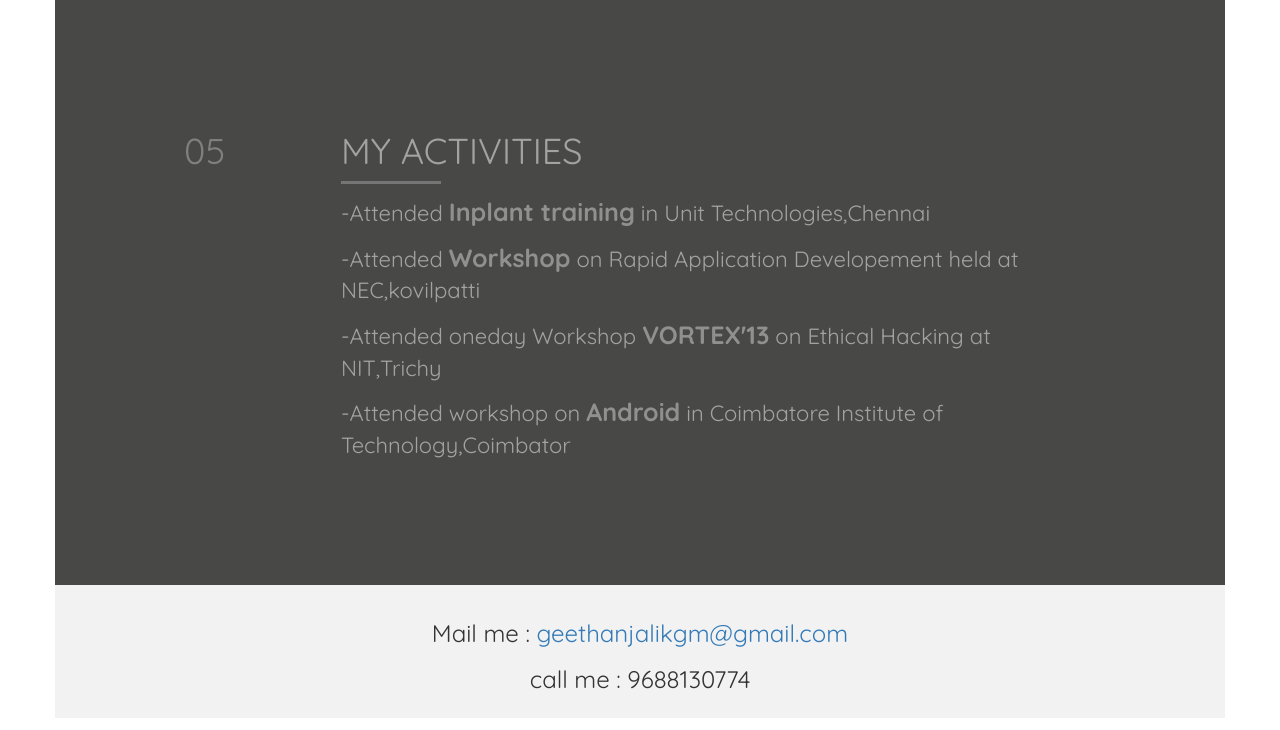
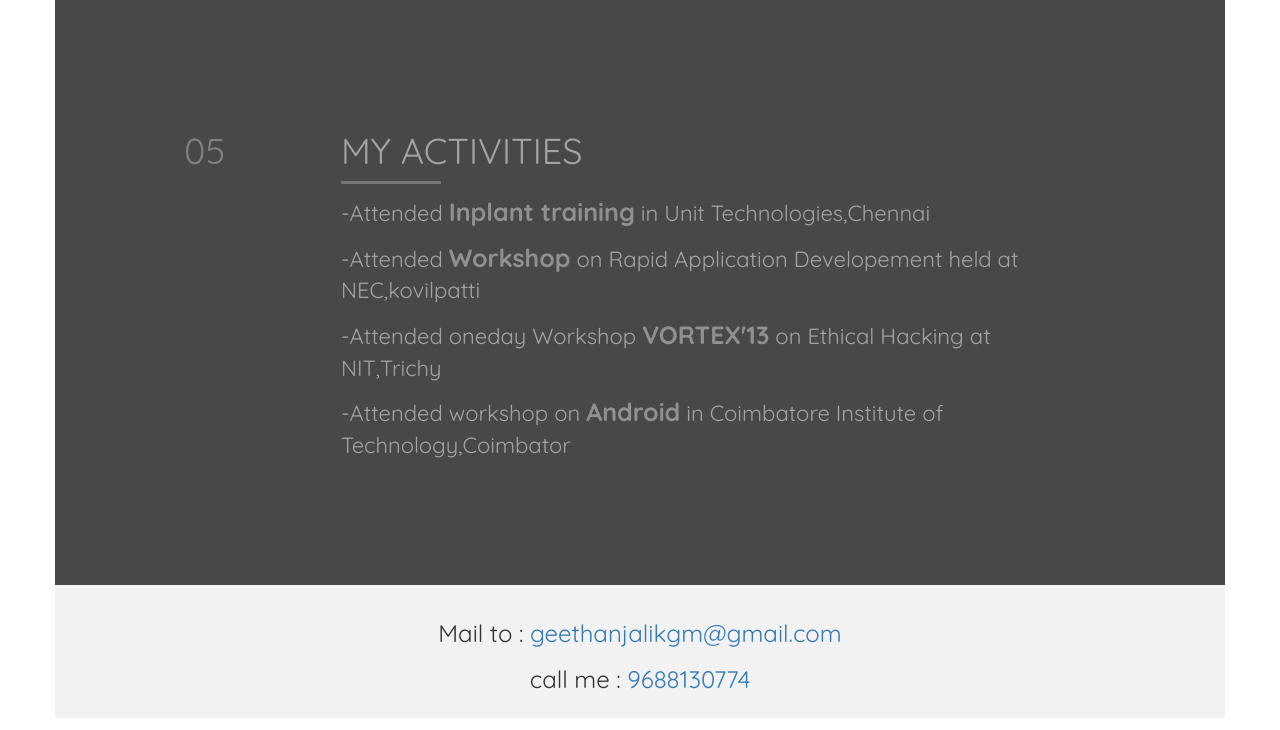
Before and after one commit to anjaligm/anjaligm.github.io, a plain HTML site: page index.html in a window 1280 px wide. Shown: the part 2975-3705 px from the top of the page. Drawn offline with Linux system fonts and the light colour scheme.

Commit message:
technical modified

```diff
--- a/index.html
+++ b/index.html
@@ -156,8 +156,8 @@
              <div class="container main4">
              <div class="row master4">
                <div class="col-md-12 message">
-                 <h3>Mail me : <a href="https://mail.google.com/mail/u/0/#inbox"> geethanjalikgm@gmail.com </a></h3>
-                 <h3>call me : 9688130774</h3>
+                 <h3>Mail to : <a href="mailto:geethanjalikgm@gmail.com">geethanjalikgm@gmail.com</a></h3>
+                 <h3>call me : <a href="tel:9688130774">9688130774</a></h3>
                </div>
              </div>
               </div>
```
Also changed, not shown: images/1.jpg, images/1.png, images/3.png, images/5.png, images/7.png.
